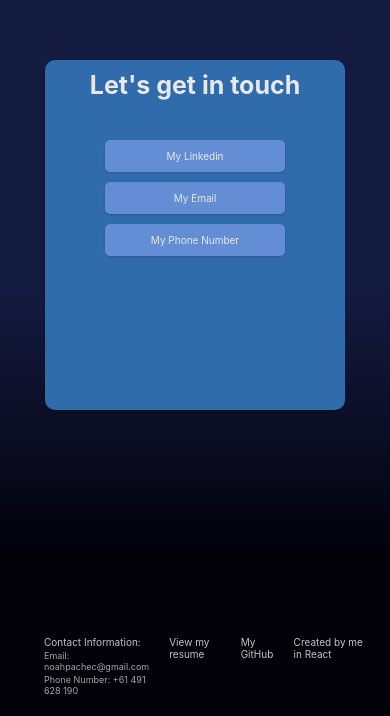
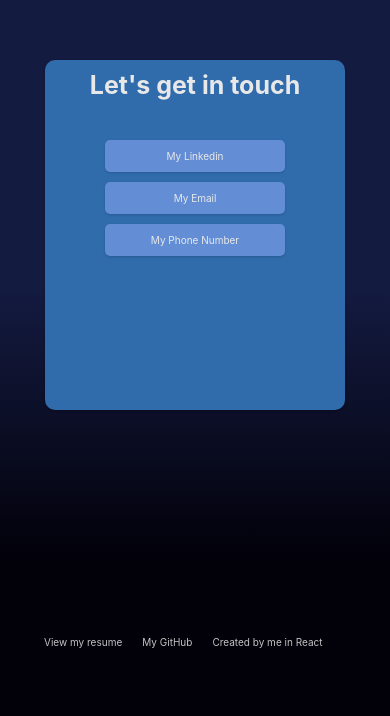
Before and after one commit to noahpachec/portfolio, a React (Vite) app in the folder portfolio_project/: page / in a window 390 px wide. Shown: the part 3159-3875 px from the top of the page. Built offline with nearby package versions, Linux system fonts and the light colour scheme.

Commit message:
fixed footer for mobile media query

```diff
--- a/portfolio_project/src/index.css
+++ b/portfolio_project/src/index.css
@@ -434,12 +434,22 @@ cursor: pointer;
   background-color: var(--6);
   display: flex;
   justify-content: left;
+  transition: 0.5s ease;
 }
 
 #footer .upper-text, .lower-text {
   margin-left: 2rem;
   color: var(--text-medium);
   text-decoration: none;
+}
+
+#footer a:hover {
+  color: var(--text-light);
+  opacity: 100%;
+  text-shadow:
+  0 0 10px rgba(0, 200, 255, 0.7),
+  0 0 30px rgba(0, 200, 255, 0.4);
+
 }
 
 .lower-text {
@@ -637,8 +647,7 @@ cursor: pointer;
     height: 350px;
   }
 
-  #footer {
-    justify-content: left;
-
+  #footer div {
+    display: none;
   }
 }
```
